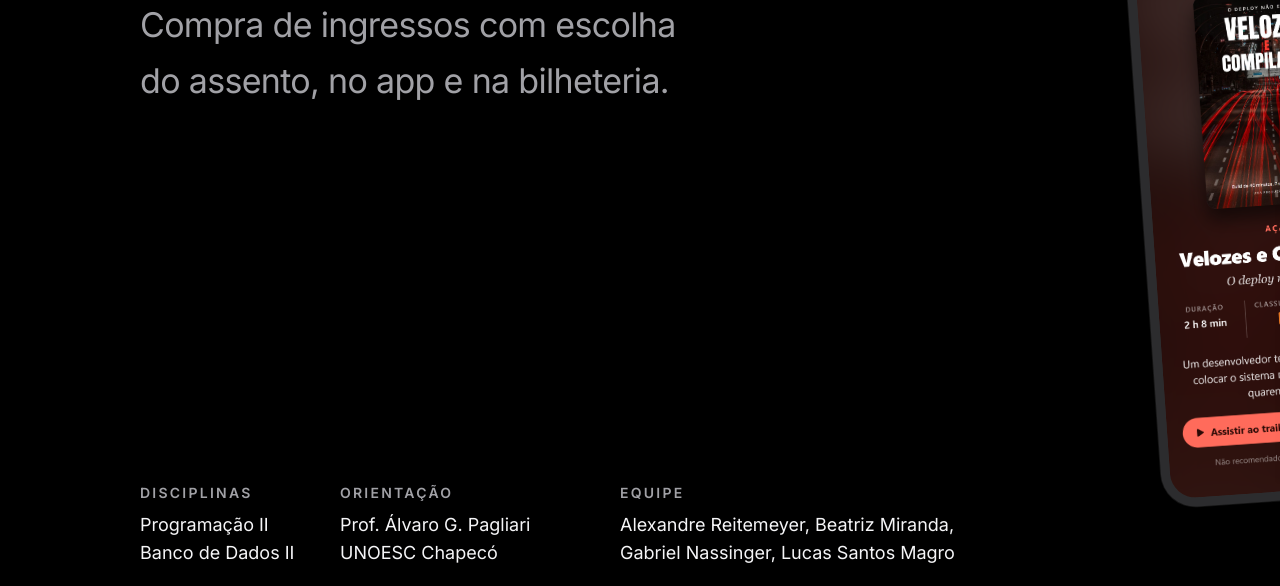
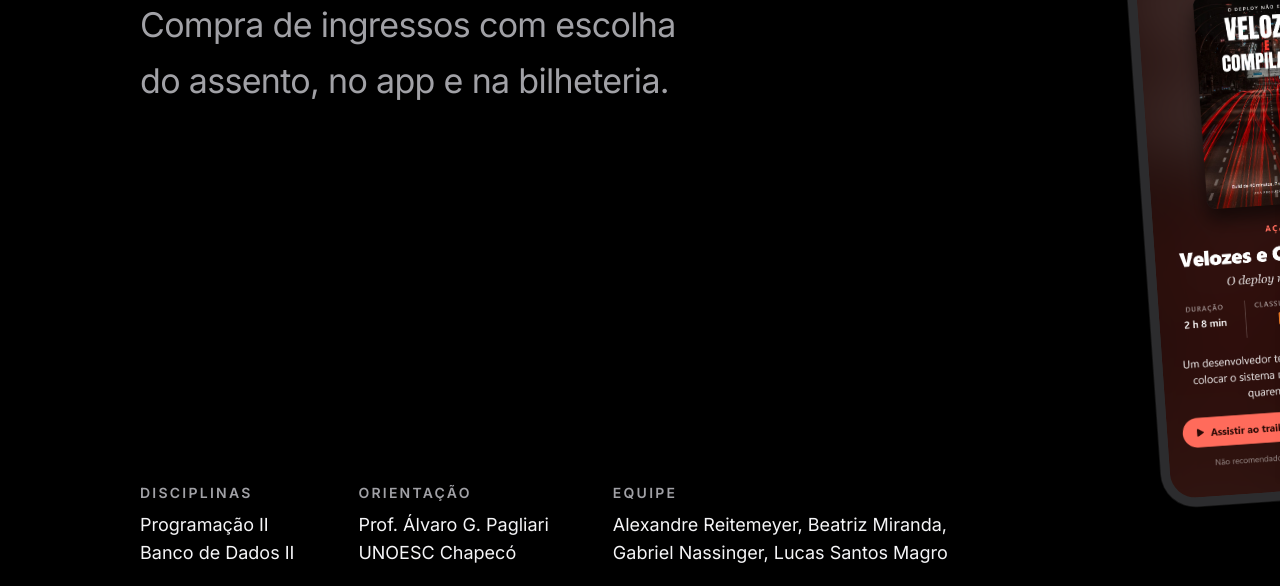
Before and after one commit to lucassmagro/CineON, a plain HTML site: page docs/apresentacao-v2/index.html in a window 1280 px wide. Shown: the part 366-952 px from the top of the page. Drawn offline with Linux system fonts and the light colour scheme.

Commit message:
docs: espaço igual entre as fichas da capa

```diff
--- a/docs/apresentacao-v2/index.html
+++ b/docs/apresentacao-v2/index.html
@@ -107,13 +107,15 @@ b { font-weight: 600; }
   <div class="a disp t-heroi" style="left:140px;top:123px">CineON</div>
   <div class="a t-sub mut" style="left:140px;top:363px;font-weight:400">Compra de ingressos com escolha<br>do assento, no app e na bilheteria.</div>
   <style>
-    .ficha { position: absolute; white-space: nowrap; }
+    .ficha { white-space: nowrap; }
     .ficha .t-rotulo { font-size: 14px; }
     .ficha p { margin-top: 10px; font-size: 18px; line-height: 28px; }
   </style>
-  <div class="ficha" style="left:140px;top:850px"><div class="t-rotulo">Disciplinas</div><p>Programação II<br>Banco de Dados II</p></div>
-  <div class="ficha" style="left:340px;top:850px"><div class="t-rotulo">Orientação</div><p>Prof. Álvaro G. Pagliari<br>UNOESC Chapecó</p></div>
-  <div class="ficha" style="left:620px;top:850px"><div class="t-rotulo">Equipe</div><p>Alexandre Reitemeyer, Beatriz Miranda,<br>Gabriel Nassinger, Lucas Santos Magro</p></div>
+  <div style="position:absolute;left:140px;top:850px;display:flex;gap:64px">
+  <div class="ficha"><div class="t-rotulo">Disciplinas</div><p>Programação II<br>Banco de Dados II</p></div>
+  <div class="ficha"><div class="t-rotulo">Orientação</div><p>Prof. Álvaro G. Pagliari<br>UNOESC Chapecó</p></div>
+  <div class="ficha"><div class="t-rotulo">Equipe</div><p>Alexandre Reitemeyer, Beatriz Miranda,<br>Gabriel Nassinger, Lucas Santos Magro</p></div>
+  </div>
   <div style="position:absolute;inset:0;transform:scale(.82);transform-origin:1750px 520px">
   <div class="cel" style="left:1009.5px;top:249.5px;width:330px;height:692px;transform:rotate(-4deg)"><div class="tela"><img src="img/filme-velozes.png"></div></div>
   <div class="cel" style="left:1469.5px;top:269.5px;width:330px;height:692px;transform:rotate(4deg)"><div class="tela"><img src="img/ingressos.png"></div></div>
```
Also changed, not shown: 1 other file.
